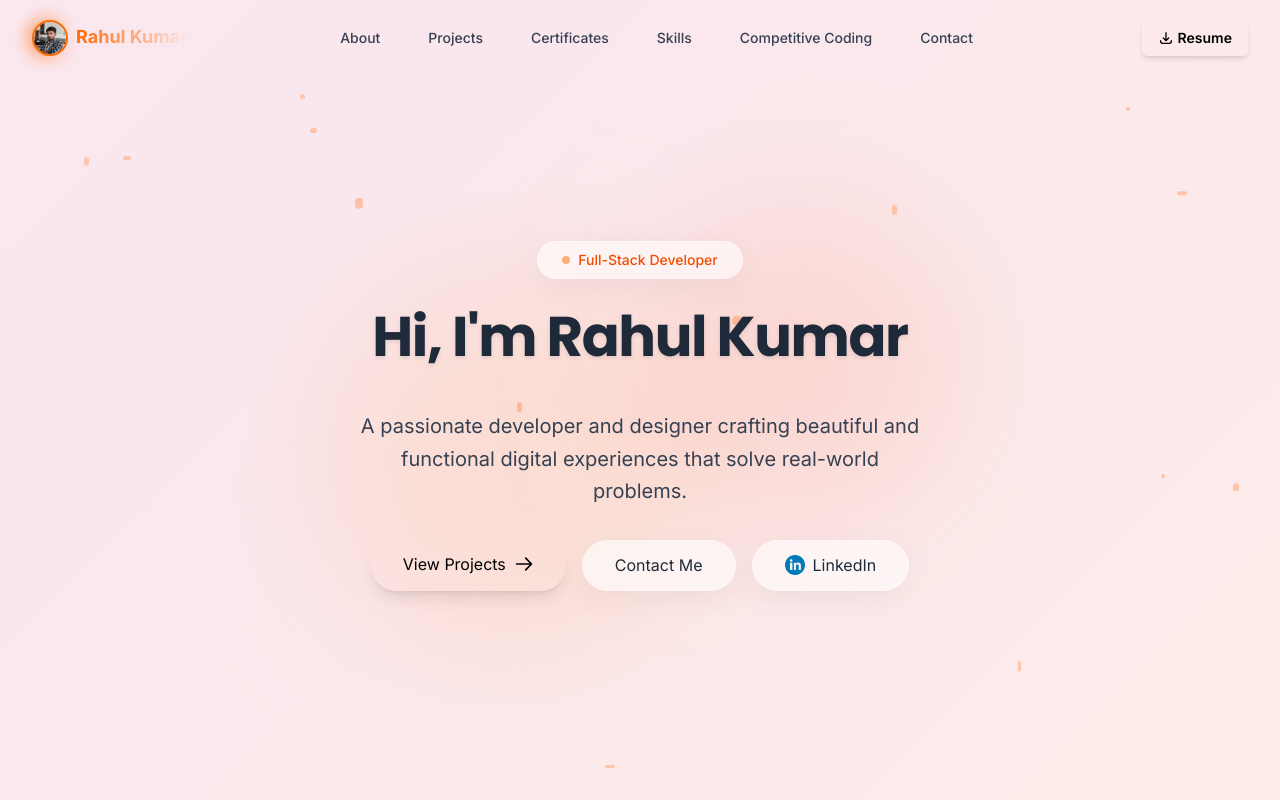
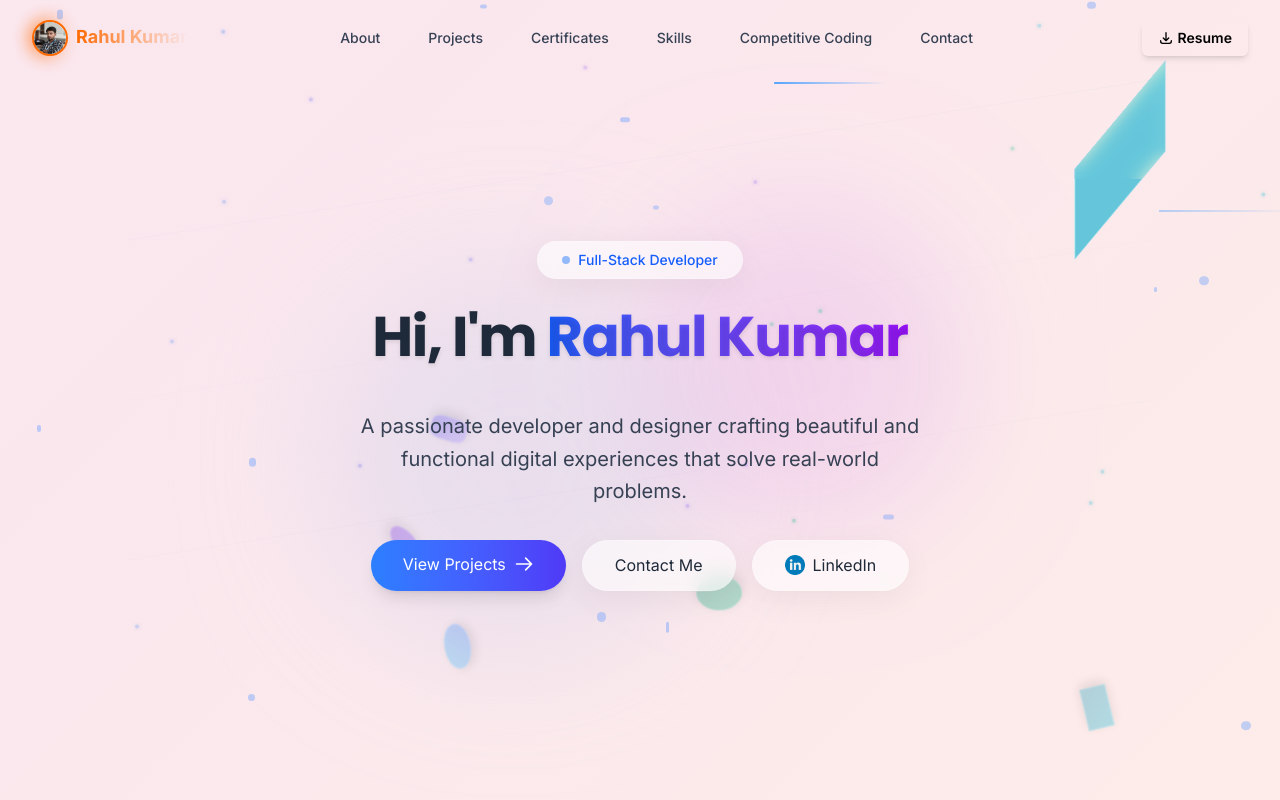
Before and after one commit to Rahuly1606/PortFolio, a React (Vite) app in the folder frontend/: page / in a window 1280 px wide. Shown: the top 800 px of the page. Built offline with nearby package versions, Linux system fonts and the light colour scheme; a web font is replaced by a local one.

Commit message:
Inhanced the background ui of HomeSection

```diff
--- a/frontend/src/components/HomeSection.jsx
+++ b/frontend/src/components/HomeSection.jsx
@@ -17,14 +17,14 @@ const HomeSection = () => {
       initial={{ opacity: 0 }}
       animate={{ opacity: 1 }}
     >
-      {/* Animated gradient background with warm tones */}
+      {/* Animated gradient background with cool tones */}
       <div className="absolute inset-0 overflow-hidden">
         {/* Base light background */}
         <div className="absolute inset-0 bg-white"></div>
 
-        {/* Orange spots with minimal opacity - now with hover wave effect */}
+        {/* Cool color spots with minimal opacity - now with hover wave effect */}
         <motion.div
-          className="absolute top-1/3 left-1/4 w-96 h-96 bg-orange-200 rounded-full mix-blend-multiply filter blur-3xl opacity-10 animate-pulse-slow"
+          className="absolute top-1/3 left-1/4 w-96 h-96 bg-blue-200 rounded-full mix-blend-multiply filter blur-3xl opacity-10 animate-pulse-slow"
           whileHover={{
             scale: 1.1,
             x: [0, 10, -10, 0],
@@ -37,7 +37,7 @@ const HomeSection = () => {
           }}
         ></motion.div>
         <motion.div
-          className="absolute bottom-1/3 right-1/4 w-80 h-80 bg-orange-600 rounded-full mix-blend-multiply filter blur-3xl opacity-10 animate-float"
+          className="absolute bottom-1/3 right-1/4 w-80 h-80 bg-purple-600 rounded-full mix-blend-multiply filter blur-3xl opacity-10 animate-float"
           whileHover={{
             scale: 1.1,
             x: [0, -10, 10, 0],
@@ -52,7 +52,7 @@ const HomeSection = () => {
 
         {/* Animated gradient background - with reduced motion option */}
         <motion.div
-          className={`absolute inset-0 bg-gradient-to-br from-orange-500 via-coral-500 to-pink-500 opacity-10 ${!prefersReducedMotion ? 'bg-gradient-animated' : ''}`}
+          className={`absolute inset-0 bg-gradient-to-br from-blue-500 via-indigo-500 to-purple-500 opacity-10 ${!prefersReducedMotion ? 'bg-gradient-animated' : ''}`}
           style={{ backgroundSize: '400% 400%' }}
           animate={!prefersReducedMotion ? {
             backgroundPosition: ['0% 50%', '100% 50%', '0% 50%'],
@@ -74,7 +74,7 @@ const HomeSection = () => {
         {!prefersReducedMotion && (
           <>
             <motion.div
-              className="absolute -top-20 -left-20 w-96 h-96 bg-gradient-radial from-orange-500/10 to-transparent rounded-full mix-blend-multiply filter blur-3xl"
+              className="absolute -top-20 -left-20 w-96 h-96 bg-gradient-radial from-blue-500/10 to-transparent rounded-full mix-blend-multiply filter blur-3xl"
               animate={{
                 scale: [1, 1.1, 1],
                 x: [0, 10, 0],
@@ -98,7 +98,7 @@ const HomeSection = () => {
             />
 
             <motion.div
-              className="absolute bottom-0 right-0 w-80 h-80 bg-gradient-radial from-coral-600/10 to-transparent rounded-full mix-blend-multiply filter blur-3xl"
+              className="absolute bottom-0 right-0 w-80 h-80 bg-gradient-radial from-indigo-600/10 to-transparent rounded-full mix-blend-multiply filter blur-3xl"
               animate={{
                 scale: [1, 1.2, 1],
                 x: [0, -20, 0],
@@ -122,7 +122,7 @@ const HomeSection = () => {
             />
 
             <motion.div
-              className="absolute top-1/2 left-1/3 w-72 h-72 bg-gradient-radial from-pink-500/5 to-transparent rounded-full mix-blend-multiply filter blur-3xl"
+              className="absolute top-1/2 left-1/3 w-72 h-72 bg-gradient-radial from-purple-500/5 to-transparent rounded-full mix-blend-multiply filter blur-3xl"
               animate={{
                 scale: [1, 1.15, 1],
                 x: [0, 15, 0],
@@ -144,14 +144,77 @@ const HomeSection = () => {
                 }
               }}
             />
+
+            {/* NEW: 3D Rotating Cube */}
+            <motion.div
+              className="absolute top-20 right-20 w-40 h-40 perspective-500"
+              animate={{
+                rotateX: [0, 360],
+                rotateY: [0, 360],
+              }}
+              transition={{
+                duration: 20,
+                repeat: Infinity,
+                ease: "linear"
+              }}
+            >
+              <div className="w-full h-full relative transform-style-3d">
+                <div className="absolute inset-0 bg-blue-400/20 backdrop-blur-sm border border-white/20 transform translateZ-20"></div>
+                <div className="absolute inset-0 bg-indigo-400/20 backdrop-blur-sm border border-white/20 transform rotateY-90 translateZ-20"></div>
+                <div className="absolute inset-0 bg-purple-400/20 backdrop-blur-sm border border-white/20 transform rotateY-180 translateZ-20"></div>
+                <div className="absolute inset-0 bg-teal-400/20 backdrop-blur-sm border border-white/20 transform rotateY-270 translateZ-20"></div>
+                <div className="absolute inset-0 bg-cyan-400/20 backdrop-blur-sm border border-white/20 transform rotateX-90 translateZ-20"></div>
+                <div className="absolute inset-0 bg-emerald-400/20 backdrop-blur-sm border border-white/20 transform rotateX-270 translateZ-20"></div>
+              </div>
+            </motion.div>
+
+            {/* NEW: Floating Geometric Shapes */}
+            {[...Array(5)].map((_, i) => (
+              <motion.div
+                key={`geo-shape-${i}`}
+                className="absolute"
+                style={{
+                  top: `${Math.random() * 80 + 10}%`,
+                  left: `${Math.random() * 80 + 10}%`,
+                  width: `${Math.random() * 40 + 20}px`,
+                  height: `${Math.random() * 40 + 20}px`,
+                  borderRadius: i % 2 === 0 ? '50%' : i % 3 === 0 ? '0%' : '30%',
+                  background: [
+                    'linear-gradient(135deg, rgba(56,189,248,0.3), rgba(59,130,246,0.3))',
+                    'linear-gradient(135deg, rgba(167,139,250,0.3), rgba(79,70,229,0.3))',
+                    'linear-gradient(135deg, rgba(16,185,129,0.3), rgba(5,150,105,0.3))',
+                    'linear-gradient(135deg, rgba(6,182,212,0.3), rgba(8,145,178,0.3))',
+                    'linear-gradient(135deg, rgba(124,58,237,0.3), rgba(109,40,217,0.3))'
+                  ][i % 5],
+                  boxShadow: '0 4px 12px rgba(0,0,0,0.1), inset 0 0 0 1px rgba(255,255,255,0.2)',
+                  backdropFilter: 'blur(4px)'
+                }}
+                animate={{
+                  y: [0, -20, 0, 20, 0],
+                  x: [0, 15, 0, -15, 0],
+                  rotate: [0, 90, 180, 270, 360],
+                  scale: [1, 1.1, 1, 0.9, 1]
+                }}
+                transition={{
+                  duration: 10 + i * 2,
+                  repeat: Infinity,
+                  ease: "easeInOut"
+                }}
+                whileHover={{
+                  scale: 1.5,
+                  boxShadow: '0 10px 25px rgba(0,0,0,0.2), inset 0 0 0 2px rgba(255,255,255,0.4)',
+                  transition: { duration: 0.3 }
+                }}
+              />
+            ))}
           </>
         )}
 
-        {/* Animated particles with hover wave effect */}
+        {/* Animated particles with hover wave effect - changed colors */}
         {!prefersReducedMotion && [...Array(15)].map((_, i) => (
           <motion.div
             key={i}
-            className="absolute rounded-full bg-orange-500 opacity-20"
+            className="absolute rounded-full bg-blue-500 opacity-20"
             style={{
               width: Math.random() * 8 + 3,
               height: Math.random() * 8 + 3,
@@ -176,6 +239,99 @@ const HomeSection = () => {
           />
         ))}
 
+        {/* NEW: Shooting stars effect */}
+        {!prefersReducedMotion && [...Array(5)].map((_, i) => (
+          <motion.div
+            key={`star-${i}`}
+            className="absolute h-0.5 bg-gradient-to-r from-blue-400 to-transparent"
+            style={{
+              width: `${Math.random() * 100 + 50}px`,
+              top: `${Math.random() * 70}%`,
+              left: `-50px`,
+              transform: `rotate(${Math.random() * 20 + 10}deg)`,
+            }}
+            animate={{
+              x: [0, window.innerWidth + 100],
+              opacity: [0, 1, 0],
+            }}
+            transition={{
+              duration: Math.random() * 2 + 1,
+              repeat: Infinity,
+              delay: i * 3,
+              ease: "easeOut",
+            }}
+          />
+        ))}
+
+        {/* NEW: Glowing dots network effect */}
+        <div className="absolute inset-0 overflow-hidden">
+          <svg className="w-full h-full opacity-30">
+            <defs>
+              <filter id="glow" x="-50%" y="-50%" width="200%" height="200%">
+                <feGaussianBlur stdDeviation="2.5" result="blur" />
+                <feComposite in="SourceGraphic" in2="blur" operator="over" />
+              </filter>
+            </defs>
+            {[...Array(20)].map((_, i) => (
+              <motion.circle
+                key={`dot-${i}`}
+                cx={Math.random() * 100 + '%'}
+                cy={Math.random() * 100 + '%'}
+                r="2"
+                fill={['#3B82F6', '#6366F1', '#8B5CF6', '#10B981', '#06B6D4'][i % 5]}
+                filter="url(#glow)"
+                animate={{
+                  cx: [
+                    `${Math.random() * 20 + (i % 5) * 20}%`,
+                    `${Math.random() * 20 + ((i % 5) * 20 + 10)}%`,
+                    `${Math.random() * 20 + (i % 5) * 20}%`
+                  ],
+                  cy: [
+                    `${Math.random() * 20 + Math.floor(i / 5) * 20}%`,
+                    `${Math.random() * 20 + (Math.floor(i / 5) * 20 + 10)}%`,
+                    `${Math.random() * 20 + Math.floor(i / 5) * 20}%`
+                  ],
+                  opacity: [0.5, 1, 0.5]
+                }}
+                transition={{
+                  duration: Math.random() * 10 + 20,
+                  repeat: Infinity,
+                  ease: "easeInOut"
+                }}
+              />
+            ))}
+
+            {/* Connection lines between dots */}
+            {[...Array(15)].map((_, i) => (
+              <motion.line
+                key={`line-${i}`}
+                x1={`${(i % 5) * 20 + 10}%`}
+                y1={`${Math.floor(i / 5) * 20 + 10}%`}
+                x2={`${((i + 1) % 5) * 20 + 10}%`}
+                y2={`${Math.floor((i + 1) / 5) * 20 + 10}%`}
+                stroke="url(#lineGradient)"
+                strokeWidth="0.5"
+                strokeOpacity="0.3"
+                animate={{
+                  strokeOpacity: [0.1, 0.3, 0.1]
+                }}
+                transition={{
+                  duration: 5,
+                  repeat: Infinity,
+                  ease: "easeInOut",
+                  delay: i * 0.2
+                }}
+              />
+            ))}
+
+            <linearGradient id="lineGradient" x1="0%" y1="0%" x2="100%" y2="0%">
+              <stop offset="0%" stopColor="#3B82F6" />
+              <stop offset="50%" stopColor="#8B5CF6" />
+              <stop offset="100%" stopColor="#10B981" />
+            </linearGradient>
+          </svg>
+        </div>
+
         {/* Subtle grid pattern overlay */}
         <div className="absolute inset-0 bg-grid opacity-10"></div>
       </div>
@@ -191,19 +347,44 @@ const HomeSection = () => {
             initial={{ opacity: 0, scale: 0.8 }}
             animate={{ opacity: 1, scale: 1 }}
             transition={{ duration: 0.5, delay: 0.3 }}
-            className="inline-block px-6 py-2 mb-6 rounded-full glass shadow-soft border border-white/20 text-orange-600 font-medium text-sm"
+            className="inline-block px-6 py-2 mb-6 rounded-full glass shadow-soft border border-white/20 text-blue-600 font-medium text-sm"
           >
             <span className="flex items-center gap-2">
-              <span className="inline-block w-2 h-2 rounded-full bg-orange-500 animate-pulse"></span>
+              <span className="inline-block w-2 h-2 rounded-full bg-blue-500 animate-pulse"></span>
               Full-Stack Developer
             </span>
           </motion.div>
 
-          {/* Static bold headline in hero section */}
+          {/* NEW: Animated text reveal for name */}
           <div className="overflow-hidden">
-            <h1 className="text-4xl sm:text-5xl md:text-6xl font-bold text-gray-800 mb-4 text-shadow">
-              Hi, I'm Rahul Kumar
-            </h1>
+            <motion.h1
+              className="text-4xl sm:text-5xl md:text-6xl font-bold text-gray-800 mb-4 text-shadow"
+              initial={{ y: 100 }}
+              animate={{ y: 0 }}
+              transition={{
+                type: "spring",
+                stiffness: 100,
+                damping: 15,
+                delay: 0.4
+              }}
+            >
+              <motion.span
+                initial={{ opacity: 0 }}
+                animate={{ opacity: 1 }}
+                transition={{ duration: 0.5, delay: 0.5 }}
+                className="inline-block"
+              >
+                Hi, I'm
+              </motion.span>{" "}
+              <motion.span
+                initial={{ opacity: 0 }}
+                animate={{ opacity: 1 }}
+                transition={{ duration: 0.5, delay: 0.7 }}
+                className="inline-block bg-gradient-to-r from-blue-600 to-purple-600 text-transparent bg-clip-text"
+              >
+                Rahul Kumar
+              </motion.span>
+            </motion.h1>
           </div>
 
           <motion.p
@@ -222,11 +403,11 @@ const HomeSection = () => {
             className="mt-8 flex flex-wrap justify-center gap-4"
           >
             <motion.a
-              whileHover={{ scale: 1.05, boxShadow: "0 10px 25px -5px rgba(255, 106, 0, 0.4)" }}
+              whileHover={{ scale: 1.05, boxShadow: "0 10px 25px -5px rgba(37, 99, 235, 0.4)" }}
               whileTap={{ scale: 0.95 }}
               href="#projects"
               onClick={(e) => handleSmoothScroll(e, '#projects')}
-              className="bg-gradient-warm text-black px-8 py-3 rounded-full shadow-lg hover:shadow-orange-500/50 transition-all duration-300 group"
+              className="bg-gradient-to-r from-blue-500 to-indigo-600 text-white px-8 py-3 rounded-full shadow-lg hover:shadow-blue-500/50 transition-all duration-300 group"
             >
               <span className="flex items-center gap-2">
                 View Projects
@@ -240,7 +421,7 @@ const HomeSection = () => {
               whileTap={{ scale: 0.95 }}
               href="#footer"
               onClick={(e) => handleSmoothScroll(e, '#footer')}
-              className="glass text-gray-800 border border-orange-500/20 px-8 py-3 rounded-full shadow-md hover:shadow-lg transition-all duration-300"
+              className="glass text-gray-800 border border-blue-500/20 px-8 py-3 rounded-full shadow-md hover:shadow-lg transition-all duration-300"
             >
               Contact Me
             </motion.a>
@@ -250,7 +431,7 @@ const HomeSection = () => {
               href="https://www.linkedin.com/in/rahuly1606/"
               target="_blank"
               rel="noopener noreferrer"
-              className="glass text-gray-800 border border-orange-500/20 px-8 py-3 rounded-full shadow-md hover:shadow-lg transition-all duration-300 flex items-center gap-2"
+              className="glass text-gray-800 border border-blue-500/20 px-8 py-3 rounded-full shadow-md hover:shadow-lg transition-all duration-300 flex items-center gap-2"
             >
               <img src="linkedin.png" alt="LinkedIn" className="h-5 w-5" />
               LinkedIn
```
